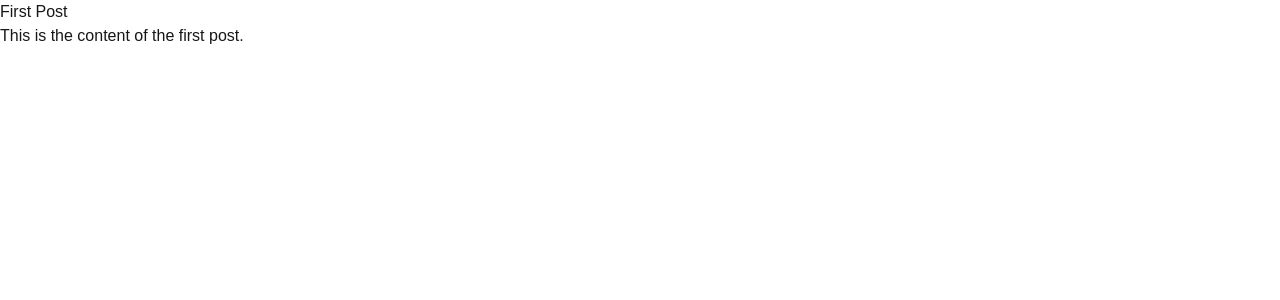
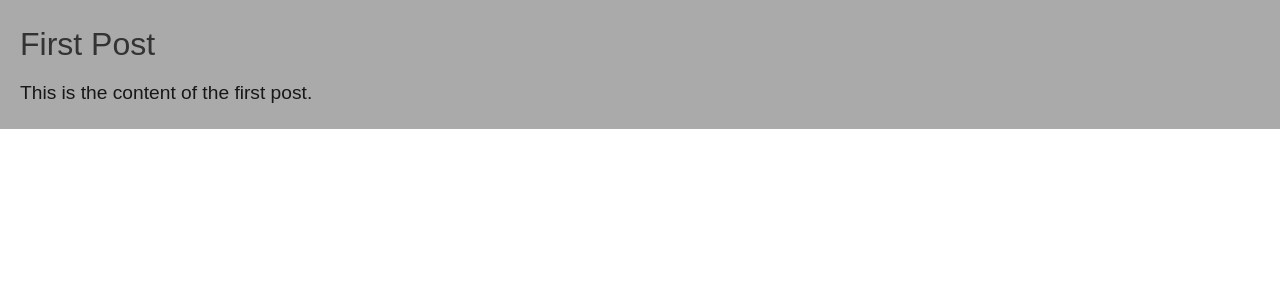
Before and after one commit to pallosp/experimental, a Next.js app in the folder coursera_next_js_intro/: page /posts/1 in a window 1280 px wide. Shown: the top 300 px of the page. Built offline with nearby package versions, Linux system fonts and the light colour scheme.

Commit message:
Next.js - CSS modules and Tailwind

```diff
--- a/coursera_next_js_intro/app/page.jsx
+++ b/coursera_next_js_intro/app/page.jsx
@@ -3,7 +3,7 @@ import Link from "next/link";
 export default function Home() {
   return (
     <main>
-      <h1>Welcome to our Homepage</h1>
+      <h1 className="text-3xl font-bold mb-6">Welcome to our Homepage</h1>
       <Link href="/about">Go to About page</Link>
       <br />
       <Link href="/posts/1">Go to Post 1</Link>
--- a/coursera_next_js_intro/app/posts/[id]/page.jsx
+++ b/coursera_next_js_intro/app/posts/[id]/page.jsx
@@ -1,4 +1,5 @@
 import { posts } from "../../data/posts";
+import styles from "./post.module.css";
 
 export default async function Posts({ params }) {
   const { id } = await params;
@@ -9,9 +10,9 @@ export default async function Posts({ params }) {
   }
 
   return (
-    <main>
-      <h1>{post.title}</h1>
-      <p>{post.content}</p>
+    <main className={styles.container}>
+      <h1 className={styles.title}>{post.title}</h1>
+      <p className={styles.content}>{post.content}</p>
     </main>
   );
 }
--- /dev/null
+++ b/coursera_next_js_intro/app/posts/[id]/post.module.css
@@ -0,0 +1,15 @@
+.container {
+  padding: 20px;
+  background: #aaa;
+}
+
+.title {
+  font-size: 2rem;
+  color: #333;
+}
+
+.content {
+  font-size: 1.2rem;
+  line-height: 1.6;
+  margin-top: 10px;
+}
```
